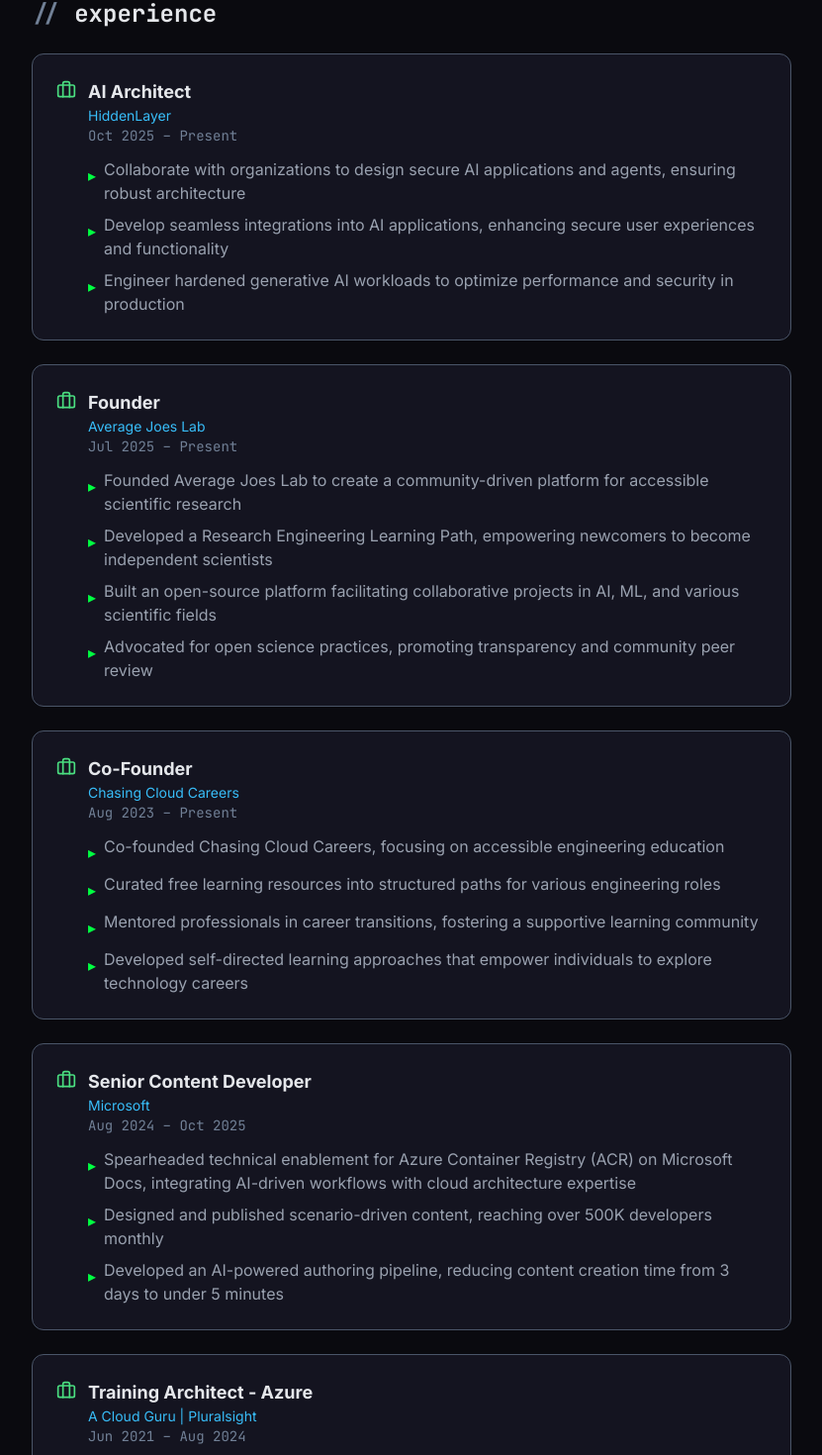
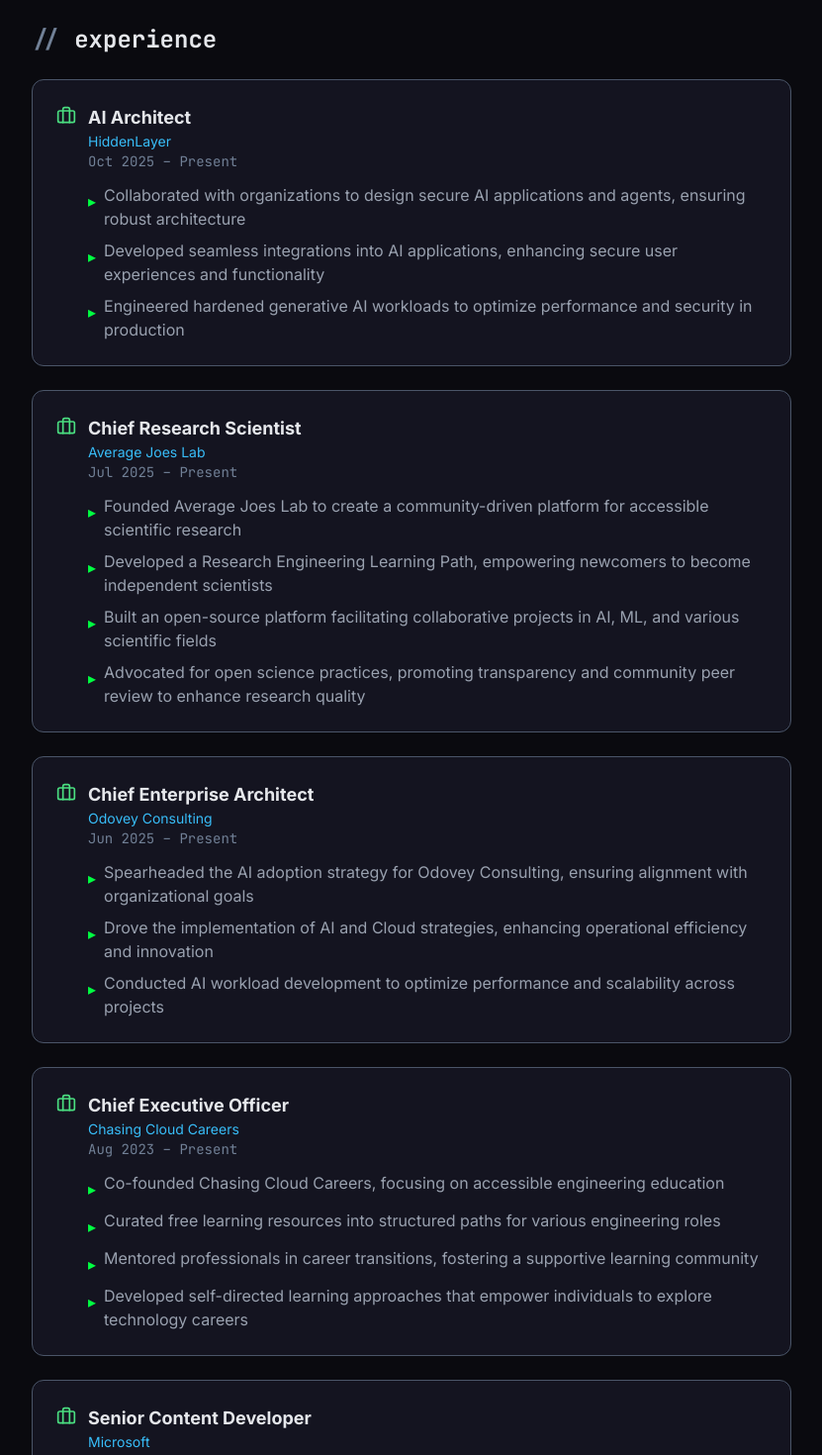
Before and after one commit to mrcloudchase/mrcloudchase.github.io, a Next.js app: page /resume in a window 1280 px wide. Shown: the part 832-2302 px from the top of the page at 99% size, without its empty margins (224-1055 px from the left). Built offline with nearby package versions, Linux system fonts and the light colour scheme.

Commit message:
Update resume with current titles and Odovey Consulting role

```diff
--- a/app/resume/page.tsx
+++ b/app/resume/page.tsx
@@ -19,24 +19,34 @@
     company: 'HiddenLayer',
     period: 'Oct 2025 – Present',
     highlights: [
-      'Collaborate with organizations to design secure AI applications and agents, ensuring robust architecture',
-      'Develop seamless integrations into AI applications, enhancing secure user experiences and functionality',
-      'Engineer hardened generative AI workloads to optimize performance and security in production',
+      'Collaborated with organizations to design secure AI applications and agents, ensuring robust architecture',
+      'Developed seamless integrations into AI applications, enhancing secure user experiences and functionality',
+      'Engineered hardened generative AI workloads to optimize performance and security in production',
     ],
   },
   {
-    title: 'Founder',
+    title: 'Chief Research Scientist',
     company: 'Average Joes Lab',
     period: 'Jul 2025 – Present',
     highlights: [
       'Founded Average Joes Lab to create a community-driven platform for accessible scientific research',
       'Developed a Research Engineering Learning Path, empowering newcomers to become independent scientists',
       'Built an open-source platform facilitating collaborative projects in AI, ML, and various scientific fields',
-      'Advocated for open science practices, promoting transparency and community peer review',
+      'Advocated for open science practices, promoting transparency and community peer review to enhance research quality',
     ],
   },
   {
-    title: 'Co-Founder',
+    title: 'Chief Enterprise Architect',
+    company: 'Odovey Consulting',
+    period: 'Jun 2025 – Present',
+    highlights: [
+      'Spearheaded the AI adoption strategy for Odovey Consulting, ensuring alignment with organizational goals',
+      'Drove the implementation of AI and Cloud strategies, enhancing operational efficiency and innovation',
+      'Conducted AI workload development to optimize performance and scalability across projects',
+    ],
+  },
+  {
+    title: 'Chief Executive Officer',
     company: 'Chasing Cloud Careers',
     period: 'Aug 2023 – Present',
     highlights: [
@@ -53,7 +63,7 @@
     highlights: [
       'Spearheaded technical enablement for Azure Container Registry (ACR) on Microsoft Docs, integrating AI-driven workflows with cloud architecture expertise',
       'Designed and published scenario-driven content, reaching over 500K developers monthly',
-      'Developed an AI-powered authoring pipeline, reducing content creation time from 3 days to under 5 minutes',
+      'Developed an AI-powered authoring pipeline, reducing time-to-first-draft from 3 days to under 5 minutes',
     ],
   },
   {
@@ -72,8 +82,8 @@
     period: 'Jul 2020 – Jun 2021',
     highlights: [
       'Designed and developed hands-on labs and foundational courses for Microsoft Azure training',
-      'Authored key certification prep materials, including Azure Administrator (AZ-104) courses',
-      'Implemented interactive content improvements, significantly increasing learner retention and engagement',
+      'Authored key certification prep materials, including Azure Administrator (AZ-104) and Intro to Azure for AWS Admins courses',
+      'Implemented interactive content improvements, significantly increasing learner retention and engagement metrics',
     ],
   },
   {
@@ -93,7 +103,7 @@
     period: 'May 2023 – Jul 2024',
     highlights: [
       'Promoted to Principal Cloud Architect, focusing on AI/LLM-driven architectures and enterprise AI adoption',
-      'Designed and implemented cloud-native PoCs using Hugging Face NLP models for various business applications',
+      'Designed and implemented cloud-native Proofs of Concept (PoCs) using Hugging Face NLP models for various business applications',
       'Conducted hands-on workshops and advised executives on scaling AI workloads across secure, multi-cloud platforms',
       'Delivered 13 enterprise projects, averaging $94K per engagement, enhancing modernization and AI-enabled architecture',
     ],
@@ -172,7 +182,7 @@
           </h2>
           <div className="terminal-card">
             <p className="text-gray-300 leading-relaxed">
-              AI architect and cloud engineer with a track record spanning secure AI application design, enterprise cloud architecture, and technical education at scale. Currently building hardened generative AI workloads at HiddenLayer. Previously designed content reaching 500K+ developers monthly at Microsoft, authored courses with 20.8M+ minutes viewed at A Cloud Guru, and delivered 13 enterprise AI/cloud projects at CBTS. Passionate about open science, accessible education, and community-driven learning.
+              AI architect and cloud engineer with a track record spanning secure AI application design, enterprise cloud architecture, and technical education at scale. Currently building hardened generative AI workloads at HiddenLayer, leading AI strategy at Odovey Consulting, and driving open science at Average Joes Lab. Previously designed content reaching 500K+ developers monthly at Microsoft, authored courses with 20.8M+ minutes viewed at A Cloud Guru, and delivered 13 enterprise AI/cloud projects at CBTS. Passionate about open science, accessible education, and community-driven learning.
             </p>
           </div>
         </div>
```
